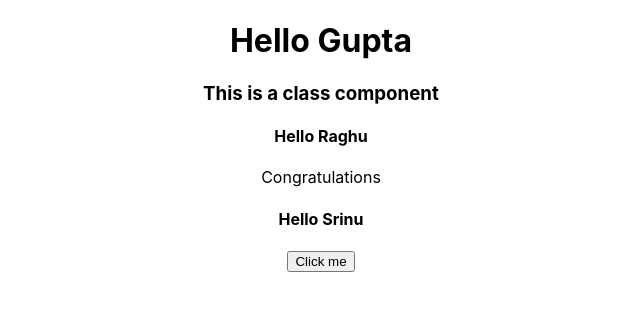
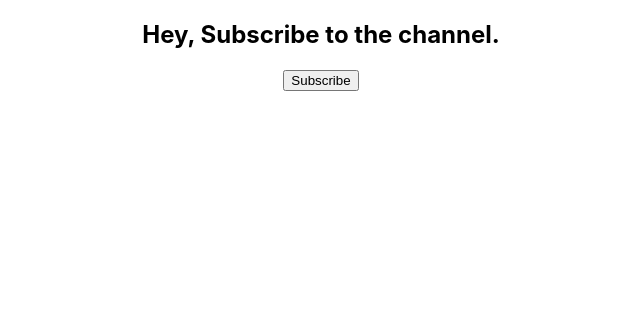
Before and after one commit to mvssgupta/UnderstandingReact, a React (Create React App) app: page / in a window 1280 px wide. Shown: the top 310 px of the page, without its empty margins (319-959 px from the left). Built offline with nearby package versions, Linux system fonts and the light colour scheme.

Commit message:
Understanding state in Class components

```diff
--- a/src/App.js
+++ b/src/App.js
@@ -1,15 +1,17 @@
 import './App.css';
-import Greet from './components/Greet';
-import Welcome from './components/Welcome';
-import GreetPersons from './components/GreetPersons';
+// import Greet from './components/Greet';
+// import Welcome from './components/Welcome';
+// import GreetPersons from './components/GreetPersons';
+import Message from './components/Message';
 
 function App() {
   return (
     <div className="App">
-      <Greet/>
+      {/* <Greet/>
       <Welcome/>
       <GreetPersons name="Raghu"><p>Congratulations</p></GreetPersons>
-      <GreetPersons name="Srinu"><button>Click me</button></GreetPersons>
+      <GreetPersons name="Srinu"><button>Click me</button></GreetPersons> */}
+      <Message/>
     </div>
   );
 }
--- /dev/null
+++ b/src/components/Message.js
@@ -0,0 +1,27 @@
+import React, { Component } from "react";
+
+export default class Message extends Component {
+
+    constructor()
+    {
+        super()
+        this.state = {
+            message : "Hey, Subscribe to the channel."
+        }
+    }
+    Subscribed()
+    {
+        this.setState({
+            message:"Thanks for subscribing."
+        })
+    }
+
+  render() {
+    return (
+      <div>
+        <h2>{this.state.message}</h2>
+        <button onClick= {() => this.Subscribed()}>Subscribe</button>
+      </div>
+    );
+  }
+}
```
